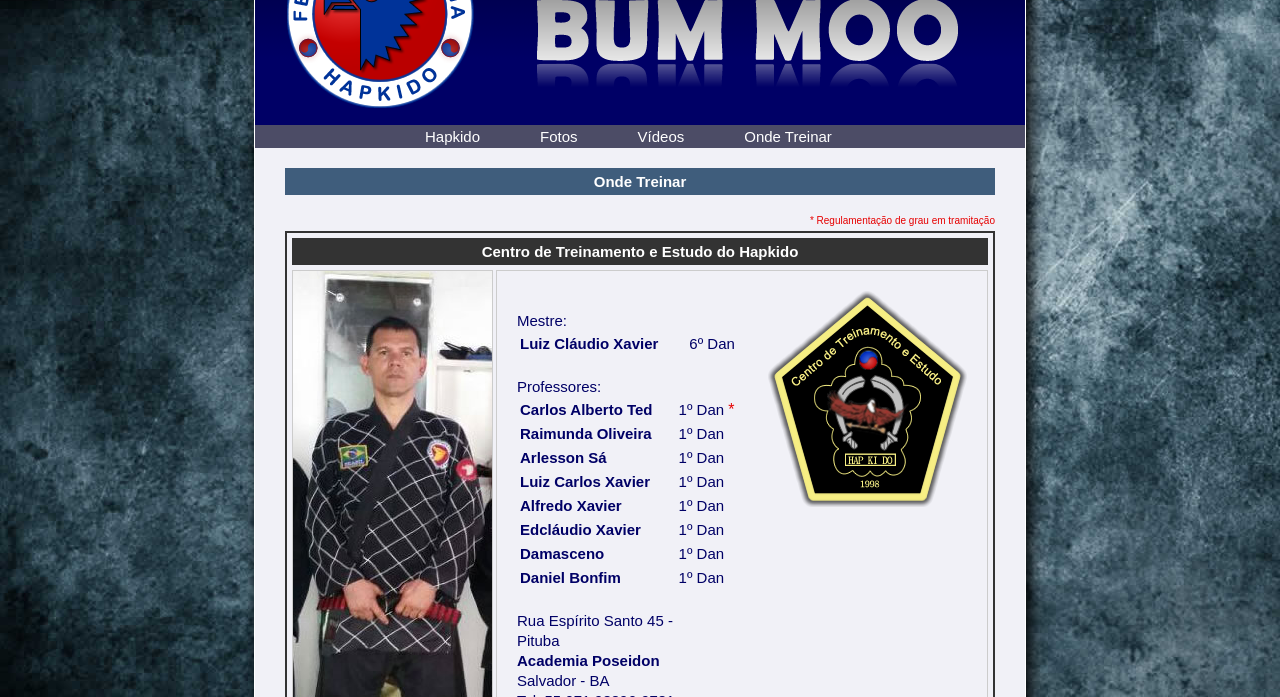
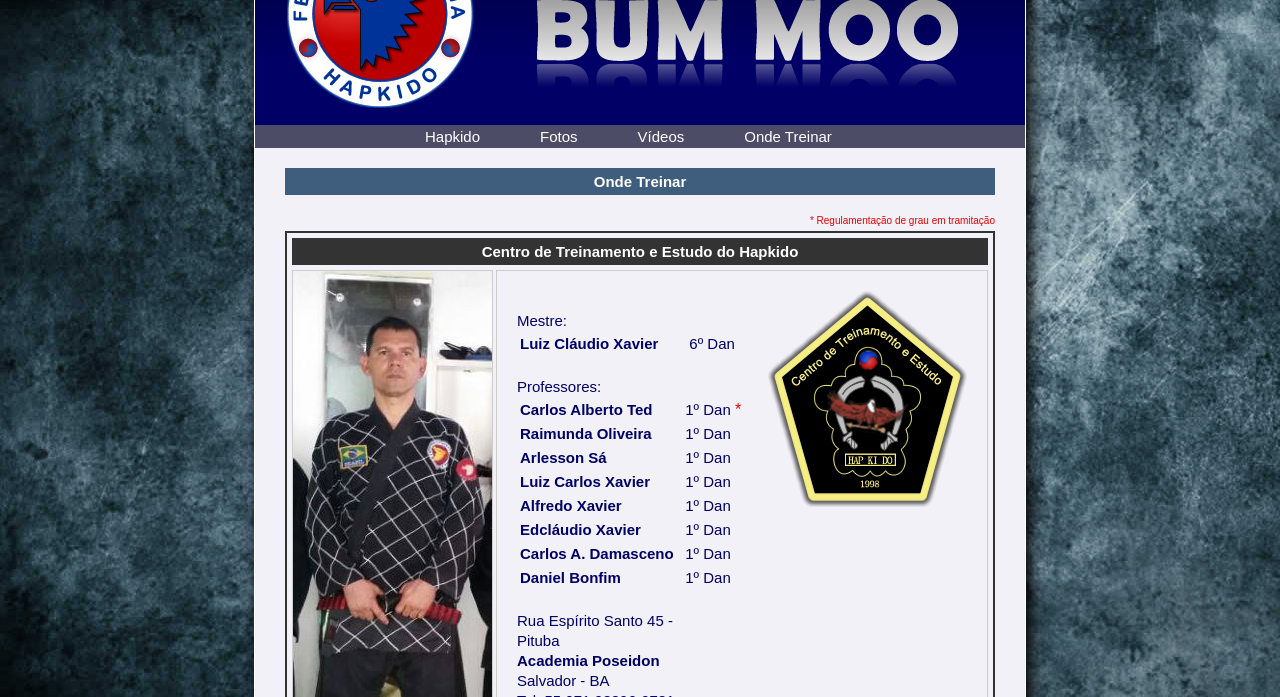
Before and after one commit to danielfb88/hapkidobahia, a plain HTML site: page onde_treinar.html in a window 1280 px wide. Shown: the part 103-800 px from the top of the page. Drawn offline with Linux system fonts and the light colour scheme.

Commit message:
Correção no nome de Damasceno

```diff
--- a/onde_treinar.html
+++ b/onde_treinar.html
@@ -124,7 +124,7 @@
                                     <td>1º Dan</td>
                                 </tr>
                                 <tr>
-                                    <td><strong>Damasceno</strong></td>
+                                    <td><strong>Carlos A. Damasceno</strong></td>
                                     <td>1º Dan</td>
                                 </tr>
                                 <tr>
```
